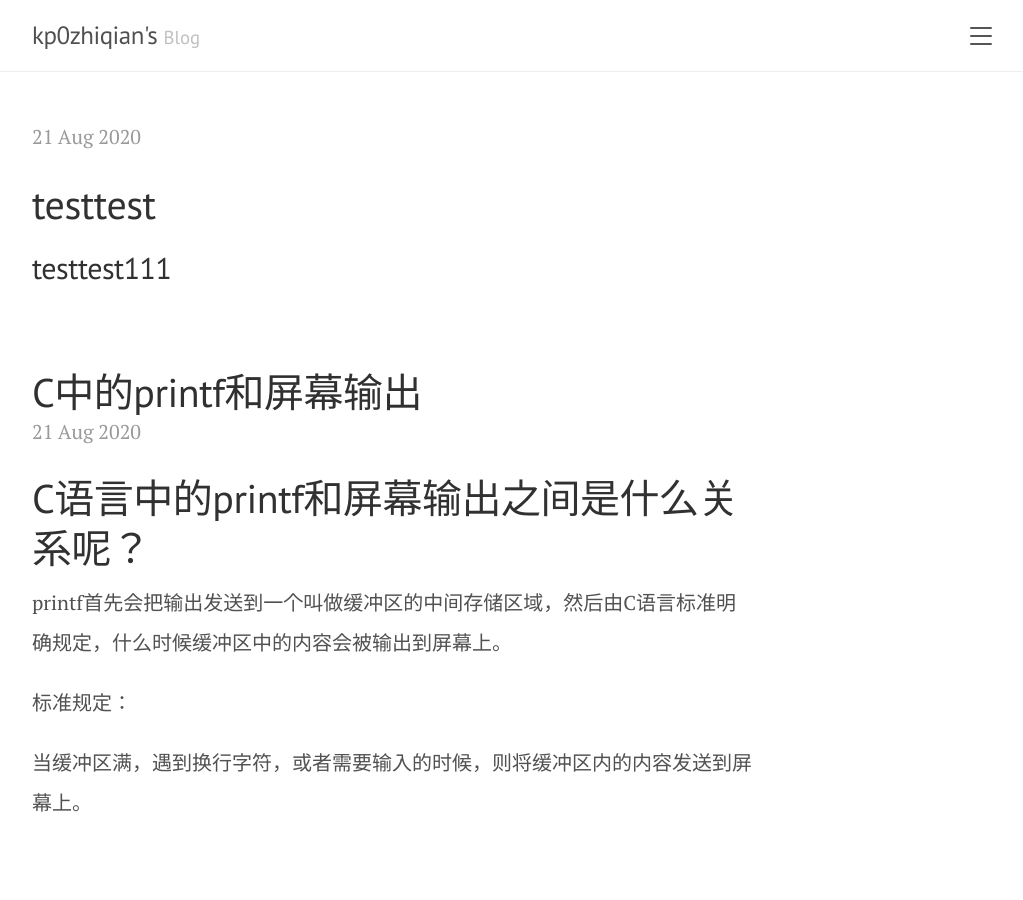
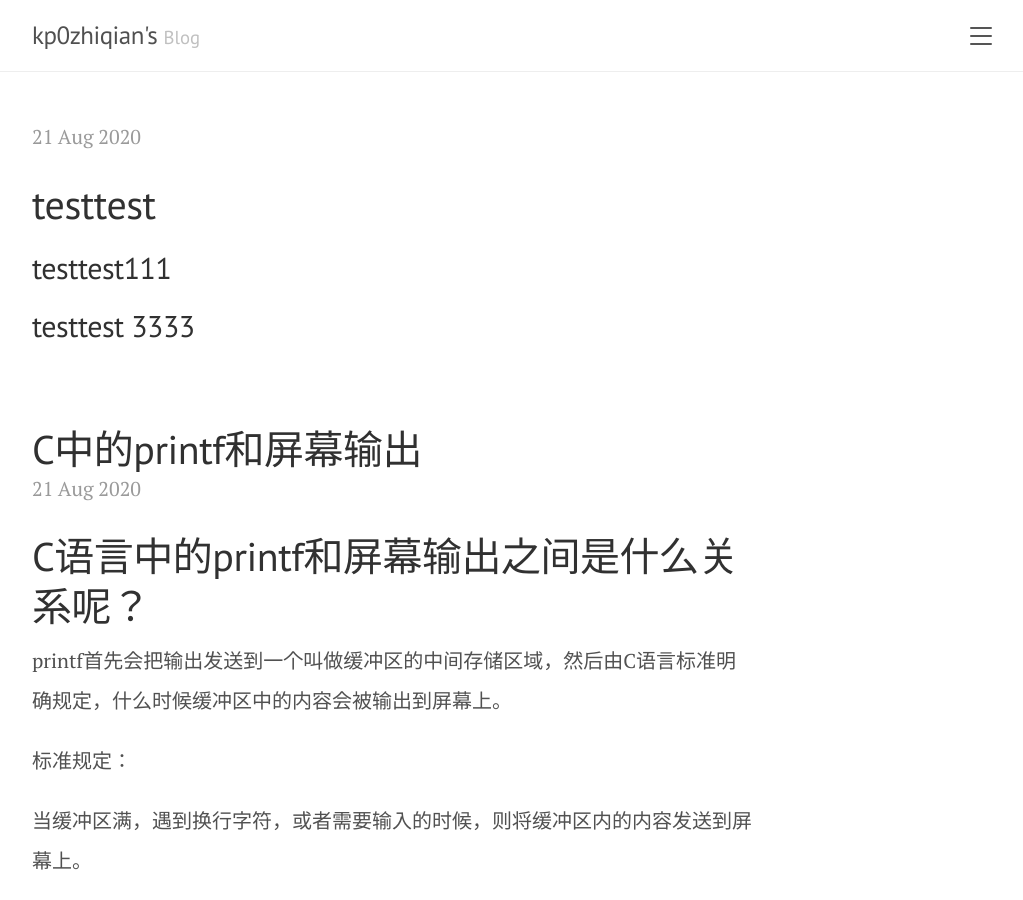
Before and after one commit to zhiqian0923/kp0zhiqian.github.io, a Jekyll site: the page built from index.html, in a window 1280 px wide and 900 px high. Shown: the whole window, without its empty margins (248-1271 px from the left). Built offline with Jekyll 4.4.1, drawn with Linux system fonts in a browser that asks for light colours; the list of posts is cut into pages by our own code.

Commit message:
test commit

```diff
--- a/_posts/2020-08-21-test.md
+++ b/_posts/2020-08-21-test.md
@@ -4,3 +4,4 @@ title:test
 ---
 # testtest
 ## testtest111
+## testtest 3333
```
